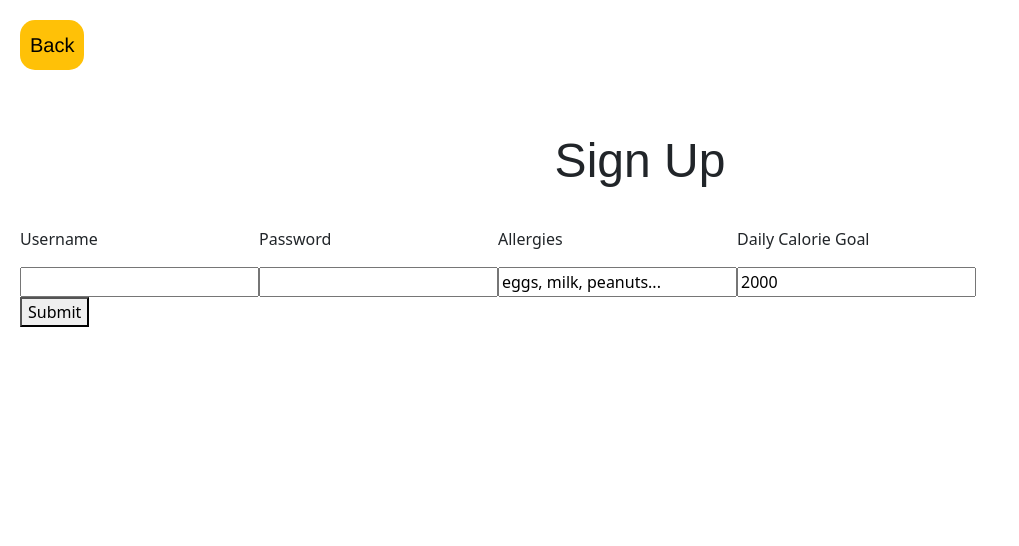
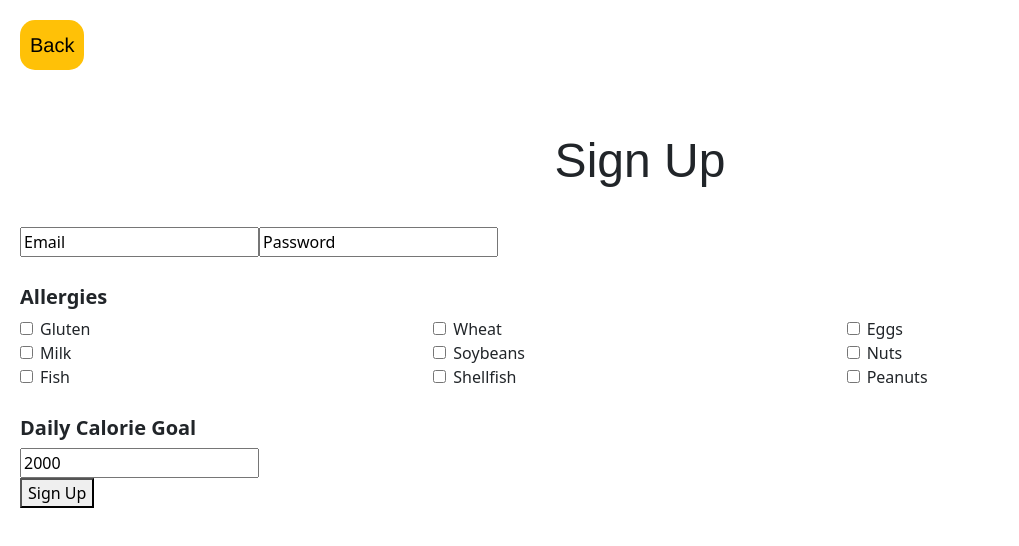
Before and after one commit to whuang37/ucla-dining-scrape, a React (Create React App) app in the folder dining-log/: page /signup in a window 1280 px wide. Shown: the top 546 px of the page, without its empty margins (0-1019 px from the left). Built offline with nearby package versions, Linux system fonts and the light colour scheme.

Commit message:
Allergens on sign up page.
Grid of checkboxes for allergen selection.

```diff
--- a/dining-log/src/App.js
+++ b/dining-log/src/App.js
@@ -28,7 +28,7 @@ export default class App extends React.Component {
           <Route path="/signup" element={<SignUp />} />
           <Route path="/dashboard" element={<Dashboard/>} />
           <Route path="/preferences" element={<Preferences />} />
-          <Route path="/foodpage" element={<FoodPage dailyCalories={2000} username={"rohan"} />} />
+          <Route path="/foodpage" element={<FoodPage dailyCalories={2000} />} />
           <Route path="/login" element={<Login />} />
         </Routes>
       </BrowserRouter>
--- a/dining-log/src/components/FoodRecs/FilteredList.js
+++ b/dining-log/src/components/FoodRecs/FilteredList.js
@@ -3,7 +3,7 @@ import Dropdown from 'react-bootstrap/Dropdown';
 import styles from "./Page.module.css";
 import FoodList from "./FoodList";
 
-// TODO: get link to fetch from
+// TODO: need to get user's calorie preferences as a prop
 async function getFoods(filters) {
     return fetch('http://localhost:8080/foodfilter', {
     method: 'POST',
@@ -33,7 +33,6 @@ export default class Filter extends React.Component {
 
     async componentDidMount() {
         await this.middle();
-        console.log(this.props)
     }
 
 
--- a/dining-log/src/components/SignUp/SignUp.css
+++ /dev/null
@@ -1,9 +0,0 @@
-#grey::placeholder{
-    color: gray;
-}
-
-.signup-wrapper {
-    display: flex;
-    flex-direction: column;
-    align-items: center;
-}
--- a/dining-log/src/components/SignUp/SignUp.js
+++ b/dining-log/src/components/SignUp/SignUp.js
@@ -17,7 +17,17 @@ import {Link} from 'react-router-dom';
 export default function SignUp(props) {
   const [username, setUserName] = useState();
   const [password, setPassword] = useState();
-  const [allergens, setAllergens] = useState();
+  const [allergens, setAllergens] = useState({
+    "gluten": false,
+    "wheat": false,
+    "eggs": false,
+    "milk": false,
+    "soybeans": false,
+    "nuts": false,
+    "fish": false,
+    "shellfish": false,
+    "peanuts": false,
+  });
   const [calories, setCalories] = useState();
 
   const [submit, setSubmit] = useState();
@@ -51,23 +61,103 @@ export default function SignUp(props) {
         {renderResponseText()}
         <form onSubmit={handleSubmit}>
           <label>
-            <p>Username</p>
-            <input type="text" onChange={e => setUserName(e.target.value)}/>
+            <input type="text" placeholder="Email" onChange={e => setUserName(e.target.value)}/>
           </label>
           <label>
-            <p>Password</p>
-            <input type="password" onChange={e => setPassword(e.target.value)}/>
-          </label>
-          <label>
-            <p>Allergies</p>
-            <input type="text" id='grey' placeholder="eggs, milk, peanuts..." onChange={e => setAllergens(e.target.value)}/>
-          </label>
-          <label>
-            <p>Daily Calorie Goal</p>
-            <input type="text" id='grey' placeholder="2000" onChange={e => setCalories(e.target.value)}/>
+            <input type="password" placeholder="Password" onChange={e => setPassword(e.target.value)}/>
           </label>
           <div>
-            <button type="submit">Submit</button>
+              <p class={styles.prefHeader}>Allergies</p>
+              <form class={styles.allergenGrid}>
+                <div>
+                  <input
+                    type="checkbox"
+                    checked={allergens.gluten}
+                    onClick={() => {setAllergens(!allergens.gluten)}}
+                  />
+                  <span class={styles.label}>Gluten</span>
+                </div>
+
+                <div>
+                  <input
+                      type="checkbox"
+                      checked={allergens.wheat}
+                      onClick={() => {setAllergens(!allergens.wheat)}}
+                  />
+                  <span class={styles.label}>Wheat</span>
+                </div>
+
+                <div>
+                  <input
+                      type="checkbox"
+                      checked={allergens.eggs}
+                      onClick={() => {setAllergens(!allergens.eggs)}}
+                  />
+                  <span class={styles.label}>Eggs</span>
+                </div>
+
+                <div>
+                  <input
+                      type="checkbox"
+                      checked={allergens.milk}
+                      onClick={() => {setAllergens(!allergens.milk)}}
+                  />
+                  <span class={styles.label}>Milk</span>
+                </div>
+
+                <div>
+                  <input
+                      type="checkbox"
+                      checked={allergens.soybeans}
+                      onClick={() => {setAllergens(!allergens.soybeans)}}
+                  />
+                  <span class={styles.label}>Soybeans</span>
+                </div>
+
+                <div>
+                  <input
+                      type="checkbox"
+                      checked={allergens.nuts}
+                      onClick={() => {setAllergens(!allergens.nuts)}}
+                  />
+                  <span class={styles.label}>Nuts</span>
+                </div>
+
+                <div>
+                  <input
+                      type="checkbox"
+                      checked={allergens.fish}
+                      onClick={() => {setAllergens(!allergens.fish)}}
+                  />
+                  <span class={styles.label}>Fish</span>
+                </div>
+
+                <div>
+                  <input
+                      type="checkbox"
+                      checked={allergens.shellfish}
+                      onClick={() => {setAllergens(!allergens.shellfish)}}
+                  />
+                  <span class={styles.label}>Shellfish</span>
+                </div>
+
+                <div>
+                  <input
+                      type="checkbox"
+                      checked={allergens.peanuts}
+                      onClick={() => {setAllergens(!allergens.peanuts)}}
+                  />
+                  <span class={styles.label}>Peanuts</span>
+                </div>
+              </form>
+
+            <p class={styles.prefHeader}>Daily Calorie Goal</p>
+            <label>
+              <input type="text" id='grey' placeholder="2000" onChange={e => setCalories(e.target.value)}/>
+            </label>
+          </div>
+          <div>
+            <button type="submit">Sign Up</button>
           </div>
         </form>
       </div>
--- a/dining-log/src/components/SignUp/SignUp.module.css
+++ b/dining-log/src/components/SignUp/SignUp.module.css
@@ -42,3 +42,21 @@ h1 {
     text-align: center;
     margin-bottom: 2%;
 }
+
+.label {
+    padding: 7px;
+    white-space: nowrap;
+}
+
+.allergenGrid {
+    display: grid;
+    grid-template-rows: 1fr 1fr 1fr;
+    grid-template-columns: 1fr 1fr 1fr;
+}
+
+.prefHeader {
+    font-size: 20px;
+    font-weight: bold;
+    margin-top: 2%;
+    margin-bottom: 5px;
+}
```
